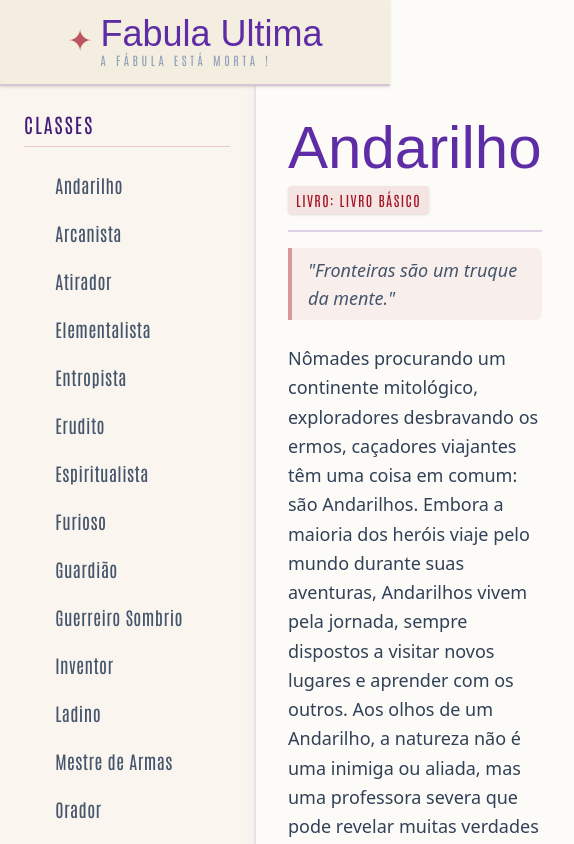
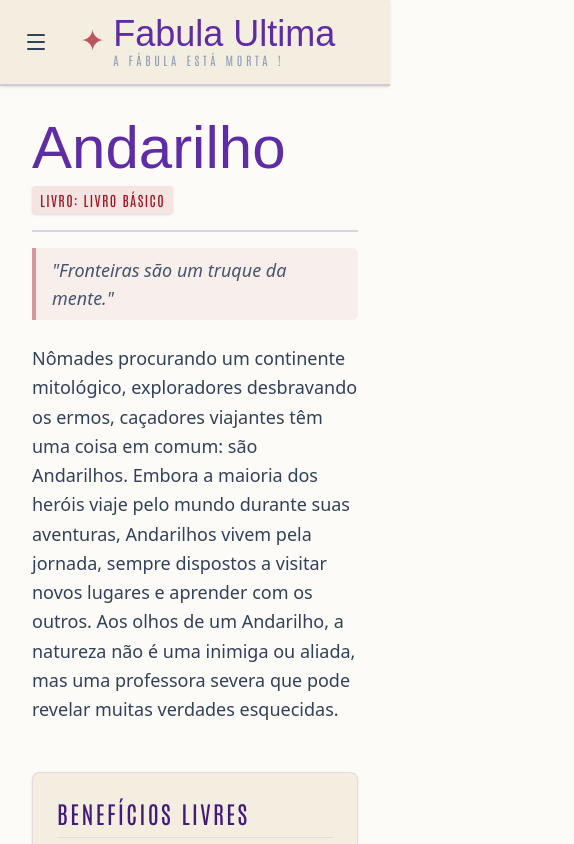
Before and after one commit to gbryaan/fabula-ultima-wiki, a Next.js app: page /character/classes/andarilho in a window 390 px wide. Shown: the top 844 px of the page, 574 px wide, since content can reach past the window. Built offline with nearby package versions, Linux system fonts and the light colour scheme; a web font is replaced by a local one.

Commit message:
feat: add responsividade na página de classes

```diff
--- a/src/app/character/classes/layout.tsx
+++ b/src/app/character/classes/layout.tsx
@@ -1,10 +1,13 @@
 import Link from "next/link";
 import { getAllClasses } from "@/lib/api";
 import { FabulaClass } from "@/types";
-import Header from "@/components/organisms/Header";
+import Header from "@/components/organisms/ResponsiveHeader";
 
 export default async function LayoutClasses({children} : {children: React.ReactNode}){
     const classes : FabulaClass[] = await getAllClasses()
+    const all_class_name = classes.map(x => x.id)
+    const classes_name = new Set(all_class_name)
+    const classes_list = [...classes_name]
 
     return(
 
@@ -12,12 +15,12 @@ export default async function LayoutClasses({children} : {children: React.ReactN
 
 
             <header className="flex justify-center border-b-2 border-arcane/20 bg-parchment-dark  sticky top-0 z-10 shadow-sm">
-                <Header></Header>
+                <Header list={classes_list} page="classes"></Header>
             </header>
 
             <div className="flex flex-1">
                 {/* SIDEBAR: Painel JRPG */}
-                <aside className="w-64 flex-shrink-0 flex flex-col p-6 border-r-2 border-arcane/10 bg-parchment-dark/40 shadow-[inset_-4px_0_10px_rgba(0,0,0,0.02)]">
+                <aside className="hidden md:block w-64 flex-shrink-0 flex flex-col p-6 border-r-2 border-arcane/10 bg-parchment-dark/40 shadow-[inset_-4px_0_10px_rgba(0,0,0,0.02)]">
 
                     <h2 className="text-xl font-antonio text-arcane-dark uppercase tracking-widest mb-4 border-b border-crimson/20 pb-2">
                         Classes
--- a/src/app/character/rituais/[id]/page.tsx
+++ b/src/app/character/rituais/[id]/page.tsx
@@ -9,7 +9,6 @@ export default async function RitualPage({params} : Props){
 
     const slug = (await params).id
     const rituais = await getRitualsByDiscipline(slug)
-    console.log(rituais)
 
     return(
         <div className="p-8 grid grid-cols-1 md:grid-cols-2 lg:grid-cols-3 gap-6">
--- a/src/app/character/rituais/layout.tsx
+++ b/src/app/character/rituais/layout.tsx
@@ -1,7 +1,7 @@
 import Link from "next/link";
 import { getAllRituals } from "@/lib/api";
 import { Rituais } from "@/types";
-import Header from "@/components/organisms/RitualsHeader"
+import Header from "@/components/organisms/ResponsiveHeader"
 
 export default async function LayoutRituals({children} : {children: React.ReactNode}){
 
@@ -14,7 +14,7 @@ export default async function LayoutRituals({children} : {children: React.ReactN
         <div className="flex flex-col min-h-screen bg-parchment">
 
             <header className="flex justify-center border-b-2 border-arcane/20 bg-parchment-dark sticky top-0 z-10 shadow-sm">
-                <Header disciplines_list={disciplines_list}></Header>
+                <Header list={disciplines_list} page="rituais"></Header>
             </header>
 
             <div className="flex flex-1">
--- a/src/components/organisms/RitualsHeader.tsx
+++ b/src/components/organisms/ResponsiveHeader.tsx
@@ -6,13 +6,14 @@ import Link  from "next/link";
 import { usePathname } from "next/navigation";
 
 
-interface RitualMenuProps{
-    disciplines_list : string[]
+interface HeaderProps{
+    list : string[]
+    page : string
 }
 
 
 
-export default function RitualMenu({disciplines_list} : RitualMenuProps){
+export default function Header({list, page} : HeaderProps){
 
     const [drawer, setDrawer] = useState(false)
     const currentPath = usePathname()
@@ -25,8 +26,11 @@ export default function RitualMenu({disciplines_list} : RitualMenuProps){
     return(
         <div className="w-full px-6 py-4 flex md:justify-center gap-x-8" >
 
+            {/* Botão de Menu */}
             <button className="md:hidden" onClick={() => setDrawer(true)}><Menu size={24}></Menu></button>
 
+
+            {/* Logotipo Fabula */}
             <Link href="/" className="group flex items-center gap-2">
                 {/* O ornamento (losango) que brilha ao passar o mouse */}
                 <span className="text-3xl text-crimson/70 group-hover:text-crimson transition-colors mb-1">✦</span>
@@ -41,15 +45,16 @@ export default function RitualMenu({disciplines_list} : RitualMenuProps){
                 </div>
             </Link>
 
+            {/* Drawer Lateral */}
             <div
                 data-open={drawer}
                 className="fixed top-0 left-0 bottom-0 right-0 md:hidden bg-linear-to-r from-parchment transition-transform data-[open=false]:-translate-x-full"
                 onClick={() => setDrawer(false)}
             >
                 <nav className="flex flex-col gap-1 h-full w-48 bg-parchment border-r-2  border-arcane/20 shadow-[4px_0_10px_-2px_rgba(0,0,0,0.1)]" onClick={e => e.stopPropagation()}>
-                    {disciplines_list.map((cls) =>(
+                    {list.map((cls) =>(
                         <Link
-                            href={`/character/rituais/${cls}`}
+                            href={`/character/${page}/${cls}`}
                             key={cls.toLowerCase()}
                             className="font-antonio text-lg tracking-wide text-slate-600 hover:text-arcane-dark hover:bg-arcane/10 px-3 py-2 rounded transition-all flex items-center gap-2 group uppercase"
                         >
@@ -58,6 +63,7 @@ export default function RitualMenu({disciplines_list} : RitualMenuProps){
                     ))}
                 </nav>
             </div>
+
         </div>
     )
 
```
